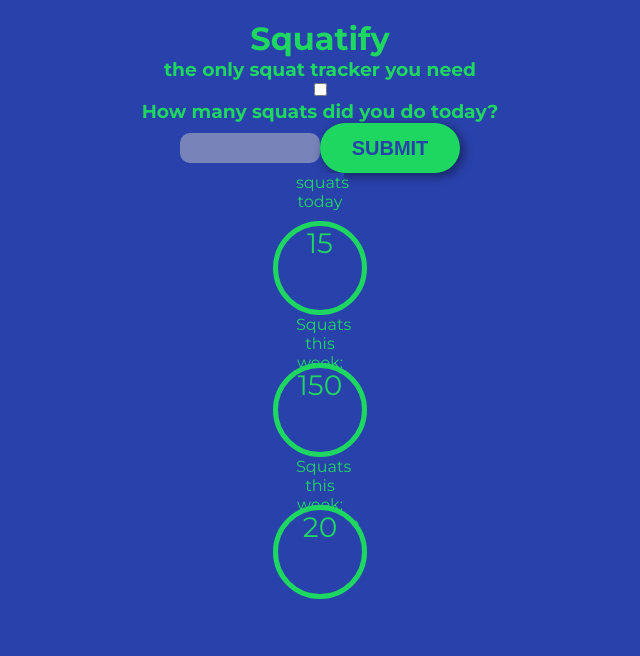
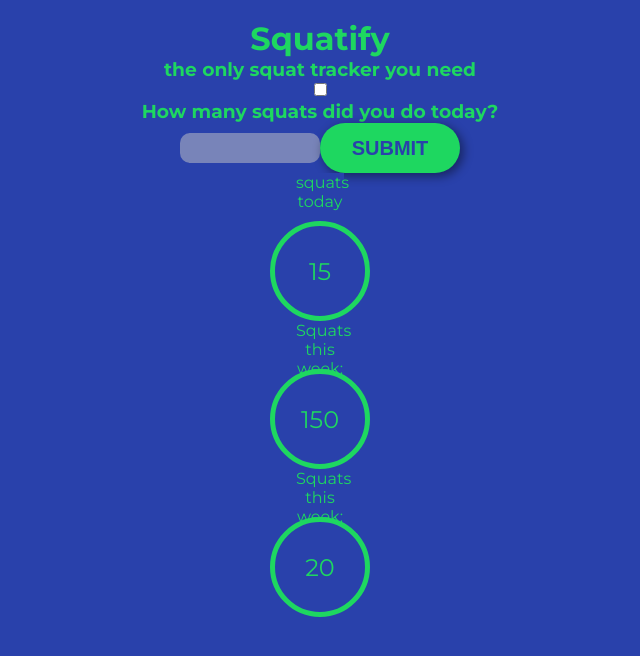
Before and after one commit to nsstarr/Squatify-App, a React (Create React App) app in the folder sqautify/: page / in a window 1280 px wide. Shown: the top 656 px of the page, without its empty margins (320-960 px from the left). Built offline with nearby package versions, Linux system fonts and the light colour scheme.

Commit message:
Finished Inisght component

```diff
--- a/sqautify/src/Components/Insight Element/InsightElement.jsx
+++ b/sqautify/src/Components/Insight Element/InsightElement.jsx
@@ -11,16 +11,27 @@ const InsightTitle = styled.div`
   color: #1ed760;
 `;
 
-const InsightNumber = styled.div`
-  font-size: 28px;
-  width: 3em;
-  height: 3em;
-  ${"" /* box-sizing: border-box; */}
 
-  ${"" /* position: absolute; */}
-
+const InsightCircle = styled.div`
   border: 5px solid #1ed760;
   border-radius: 50px;
+  color: #1ed760;
+  width: 5em;
+  height: 5em;
+  display: flex;
+  text-align: center;
+  justify-content: center;
+  align-items: center;
+  padding:5px;
+`;
+
+const InsightNumber = styled.div`
+  font-size: 24px;
+  ${'' /* width: 3em;
+  height: 3em; */}
+  text-align: center;
+  justify-content: center;
+  vertical-align: center;
   color: #1ed760;
 `;
 
@@ -37,7 +48,9 @@ const InsightElement = ({ title, number }) => {
   return (
     <InsightCard>
       <InsightTitle>{title}</InsightTitle>
+      <InsightCircle>
       <InsightNumber>{number}</InsightNumber>
+      </InsightCircle>
     </InsightCard>
   );
 };
```
